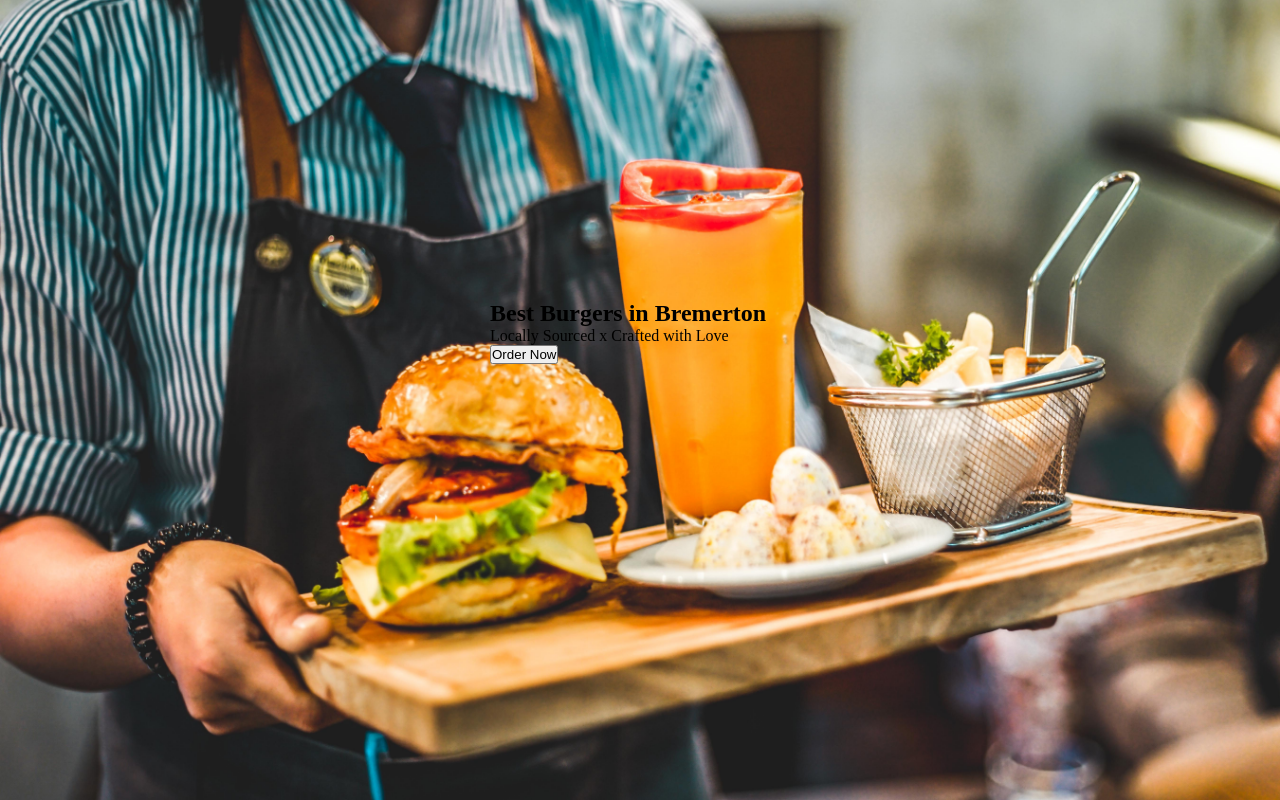
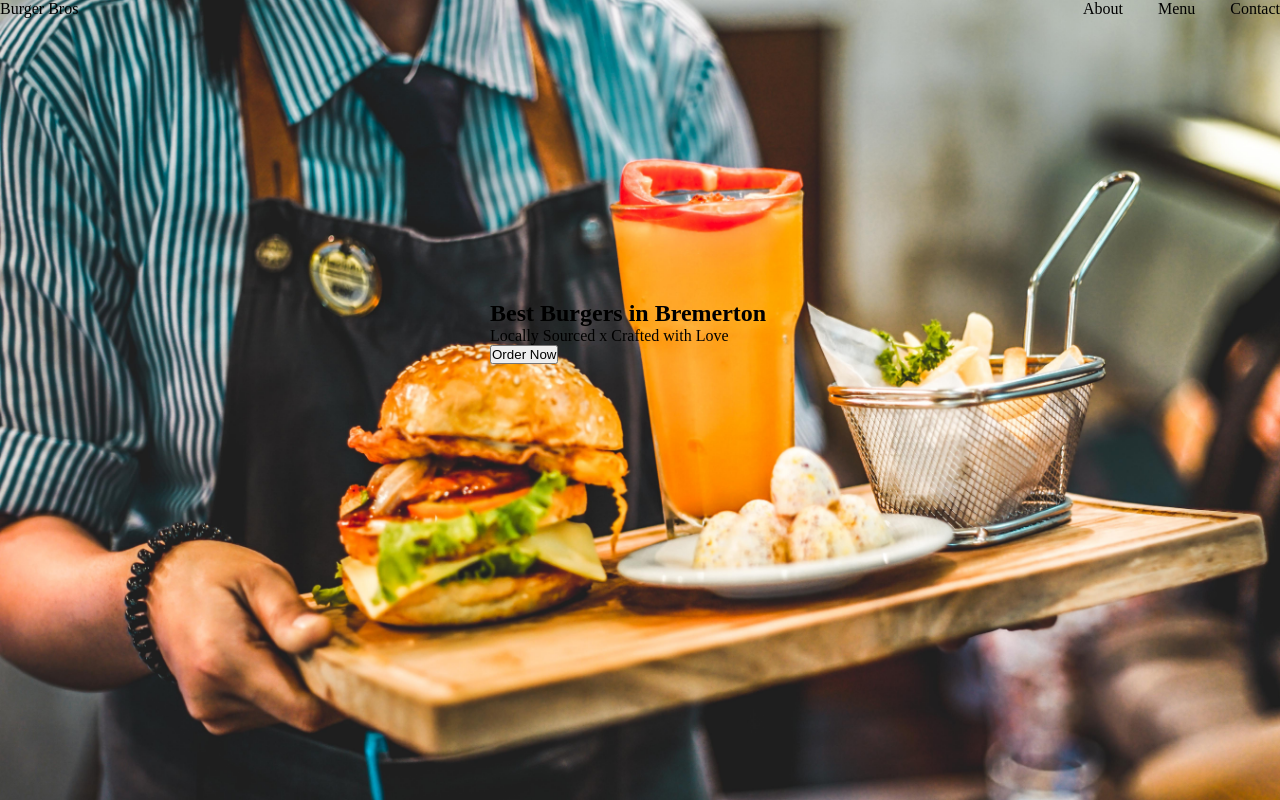
Before and after one commit to lwazi71/Restaurant-Page, a website built with webpack: page dist/index.html in a window 1280 px wide. Built offline with Linux system fonts and the light colour scheme.

Commit message:
Allowed for page flies to be alinged in a header style

```diff
--- a/src/home.js
+++ b/src/home.js
@@ -1,11 +1,14 @@
 function initialPageLoad(){
     const contentContainer = document.querySelector("#content");
     const homeItems = document.querySelector("#home-items");
+    const headerItems = document.querySelector("#header-items");
+
 
     const burgerBackground = document.createElement("div");
     burgerBackground.classList.add("burger-background");
     contentContainer.appendChild(burgerBackground);
     burgerBackground.appendChild(homeItems);
+    burgerBackground.appendChild(headerItems);
 
     const heading = document.createElement("h2");
     heading.textContent = "Best Burgers in Bremerton";
@@ -21,6 +24,8 @@ function initialPageLoad(){
     burgerButton.classList.add("burger-button");
     burgerButton.textContent = "Order Now";
     homeItems.appendChild(burgerButton);
+
+
 }
 
 export { initialPageLoad }
--- a/src/style.css
+++ b/src/style.css
@@ -11,9 +11,24 @@
 
 
 }
+#header-items{
+    display:flex;
+    justify-content: space-between;
+
+}
+.pages{
+    display: flex;
+    gap:35px;
+}
 #home-items{
     position:fixed;
     top: 50%;
     left: 50%;
     margin: -100px 0 0 -150px;
 }
+.burger-name{
+}
+a, a:hover, a:focus, a:active {
+    text-decoration: none;
+    color: inherit;
+}
```
Also changed, not shown: dist/index.html, dist/main.js.
